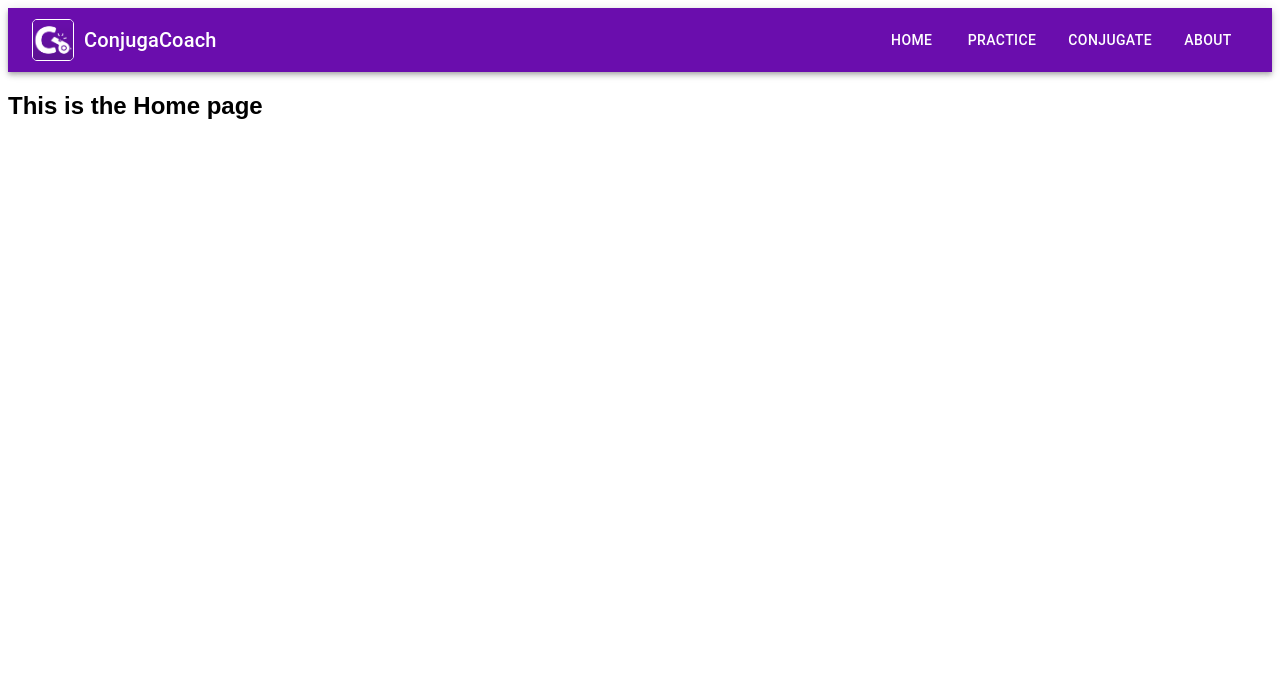
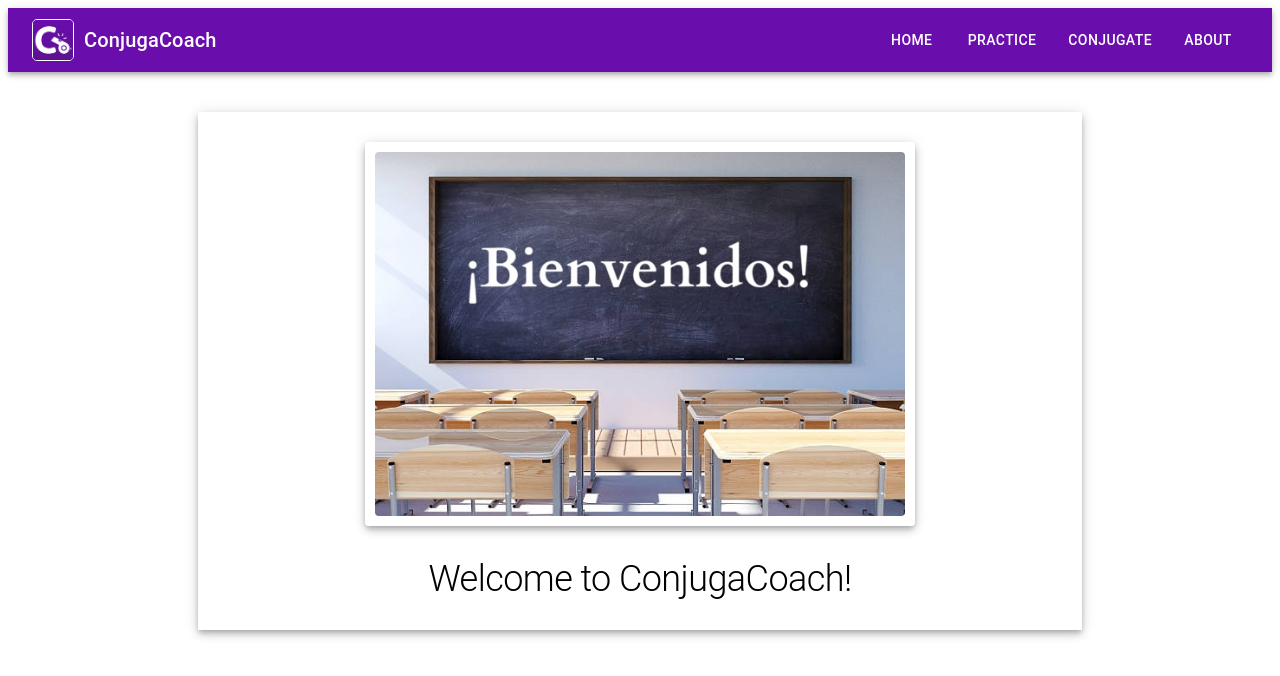
Before and after one commit to rachlpratt/conjuga-coach, a React (Create React App) app in the folder frontend/: page / in a window 1280 px wide. Shown: the top 676 px of the page. Built offline with nearby package versions, Linux system fonts and the light colour scheme.

Commit message:
Create basic home page

```diff
--- a/frontend/src/pages/Home.js
+++ b/frontend/src/pages/Home.js
@@ -1,7 +1,56 @@
 import React from "react";
+import { Box, Typography } from '@mui/material';
 
 function Home() {
-  return <h2>This is the Home page</h2>;
+  const imagePath = process.env.PUBLIC_URL + '/home_img.jpg';
+
+  return (
+    <Box
+      sx={{
+        display: 'flex',
+        flexDirection: 'column',
+        alignItems: 'center',
+        mt: 5,
+        boxShadow: 5,
+        maxWidth: '70%',
+        paddingTop: '30px',
+        mx: 'auto',
+        paddingBottom: '30px',
+      }}
+    >
+      <Box
+        sx={{
+          border: '10px solid white',
+          boxShadow: 5,
+          borderRadius: '4px',
+          width: '60%',
+          display: 'flex',
+          justifyContent: 'center',
+          mb: 4
+        }}
+      >
+        <img
+          src={imagePath}
+          alt="Home"
+          style={{
+            display: 'block',
+            maxWidth: '100%',
+            height: 'auto',
+            borderRadius: '4px',
+          }}
+        />
+      </Box>
+      <Box
+        sx={{
+          textAlign: 'center'
+        }}
+      >
+        <Typography variant="h1" component="h2" sx={{ fontSize: '2.25rem' }}>
+          Welcome to ConjugaCoach!
+        </Typography>
+      </Box>
+    </Box>
+  );
 }
 
 export default Home;
```
Also changed, not shown: frontend/public/home_img.jpg (added).
